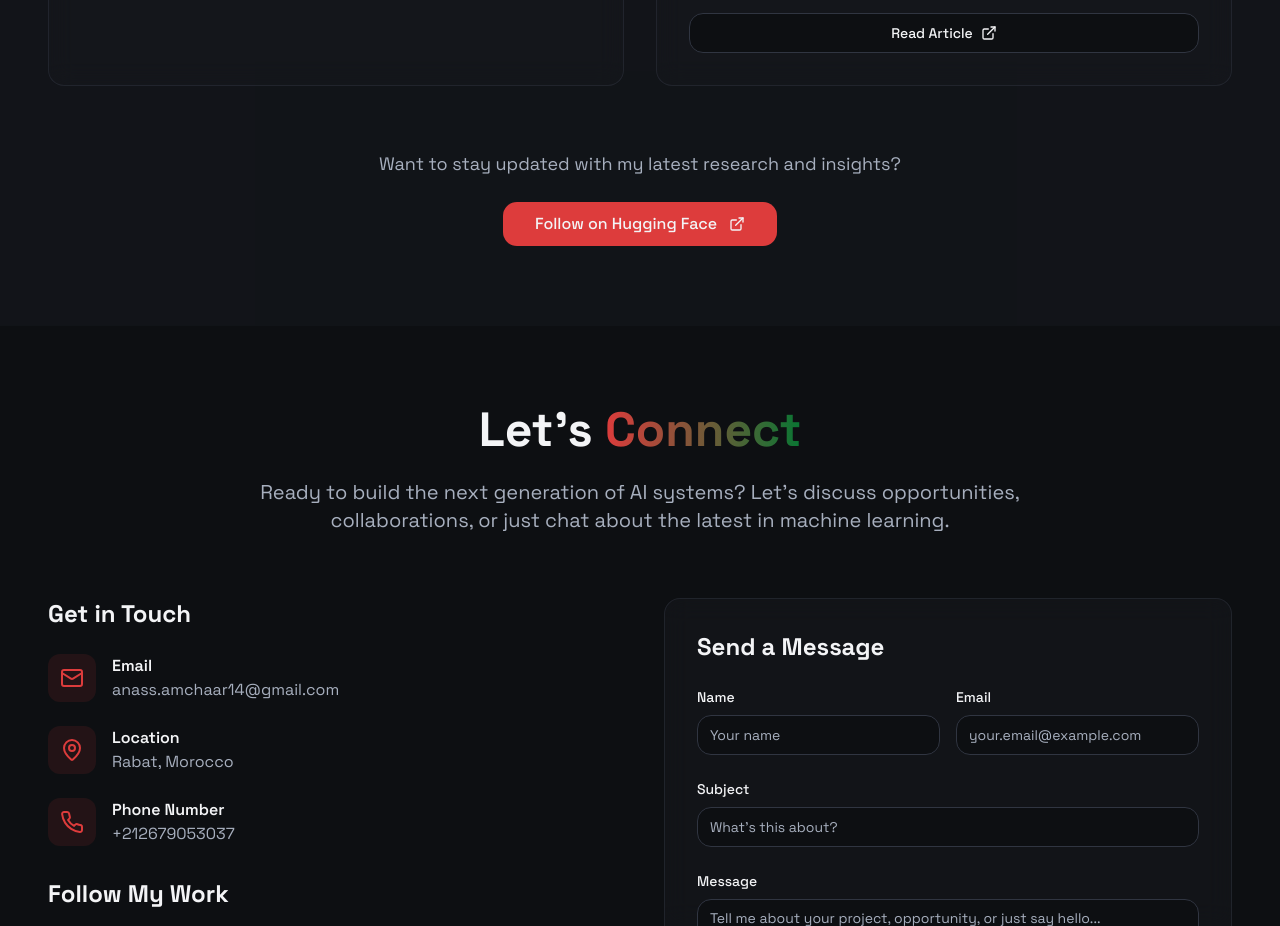
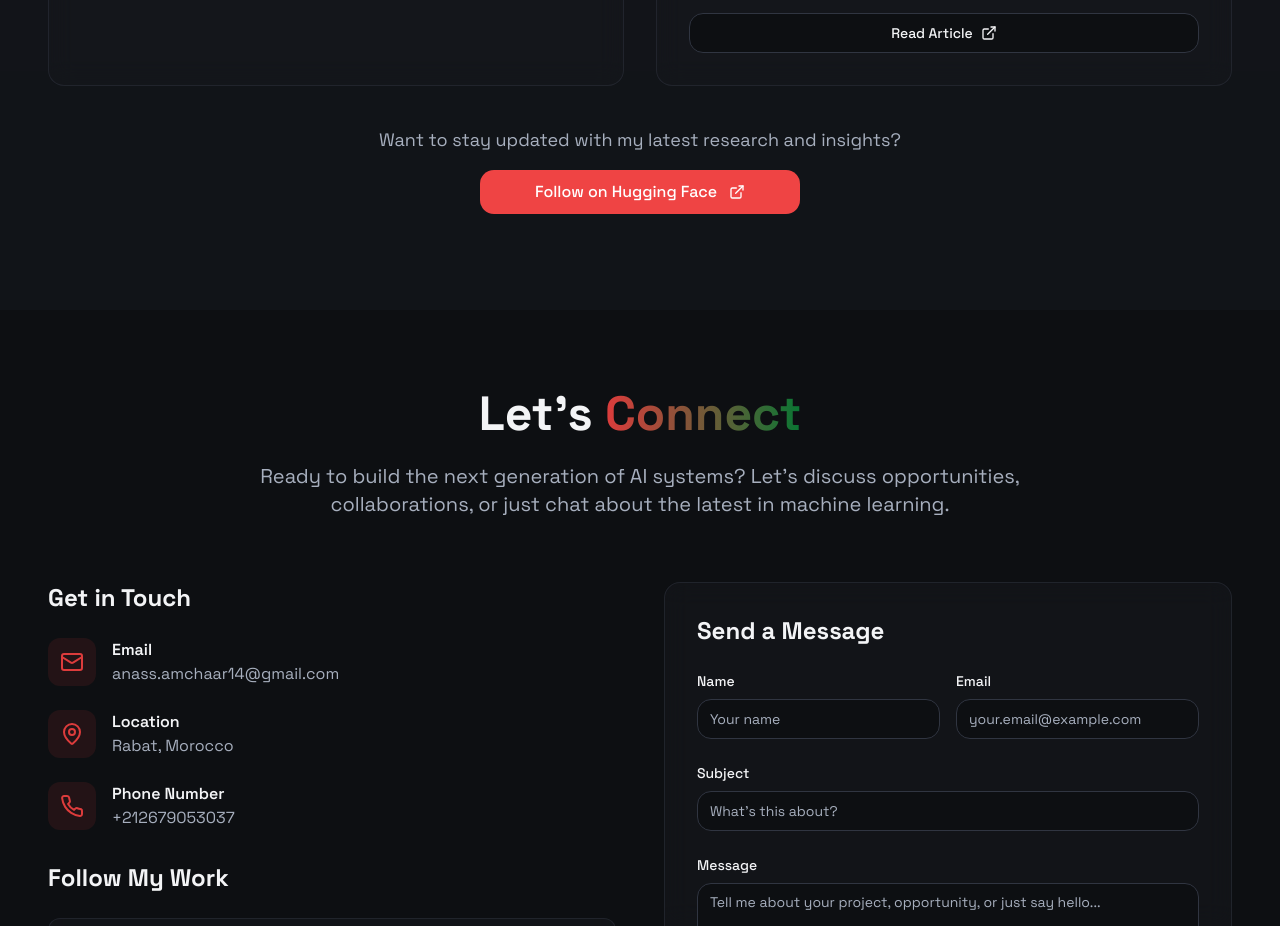
Before and after one commit to AnasAmchaar/AnasAmchaar.portfolio, a React (Vite) app: page / in a window 1280 px wide. Shown: the part 6280-7206 px from the top of the page. Built offline with nearby package versions, Linux system fonts and the light colour scheme.

Commit message:
fixing a button

```diff
--- a/src/components/WritingSection.tsx
+++ b/src/components/WritingSection.tsx
@@ -111,22 +111,18 @@ const WritingSection = () => {
         </div>
 
         {/* CTA */}
-        <div className="text-center mt-16 px-4">
-          <div className="max-w-2xl mx-auto">
-            <p className="text-muted-foreground mb-6 text-lg">
+        <div className="flex flex-col items-center justify-center mt-10 mb-4 px-4">
+          <p className="text-muted-foreground mb-4 text-lg text-center">
             Want to stay updated with my latest research and insights?
           </p>
-            <div className="flex justify-center">
           <Button
             size="lg"
             onClick={() => window.open("https://huggingface.co/anasAmchaar", "_blank")}
-                className="flex items-center gap-3 px-8 py-3 text-base font-medium hover:scale-105 transition-transform duration-200"
+            className="flex items-center gap-3 px-8 py-3 text-base font-medium hover:scale-105 transition-transform duration-200 max-w-xs w-full mx-auto justify-center bg-red-500 hover:bg-red-600 text-white"
           >
             <span>Follow on Hugging Face</span>
             <ExternalLink className="w-5 h-5" />
           </Button>
-            </div>
-          </div>
         </div>
       </div>
     </section>
```
Lines whose indentation alone changed are shown as unchanged.
